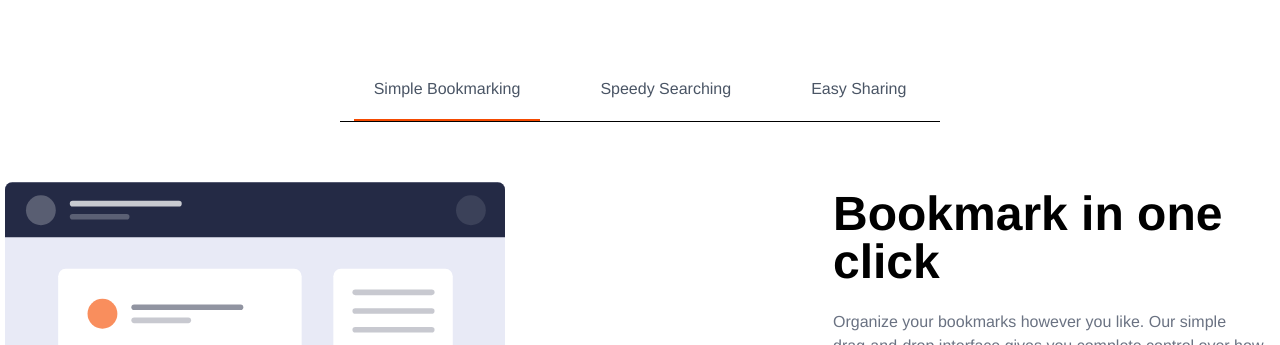
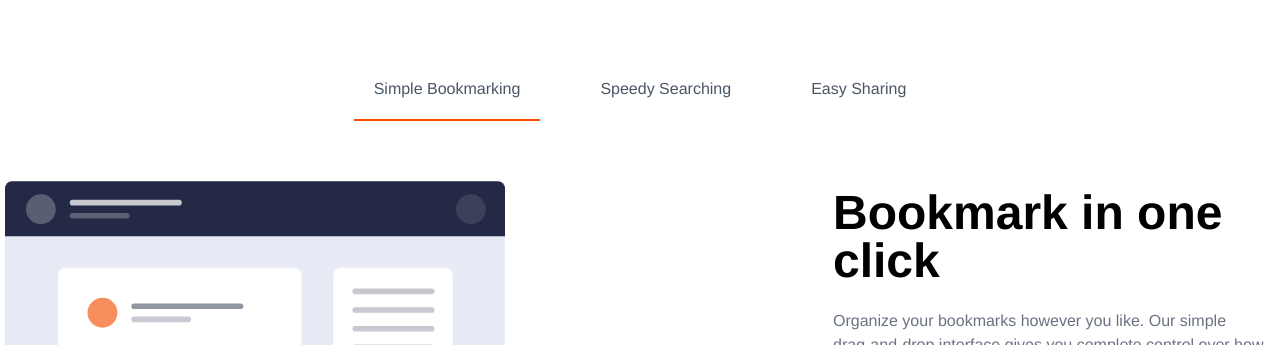
Before and after one commit to ameer-dev-A/book, a website built with Vite: page index.html in a window 1280 px wide. Shown: the part 755-1100 px from the top of the page. Built offline with nearby package versions, Linux system fonts and the light colour scheme.

Commit message:
Update index.html

```diff
--- a/index.html
+++ b/index.html
@@ -120,7 +120,7 @@
           <p id="tap" class="tap2"> Speedy Searching</p>
           <p id="tap" class="tap3"> Easy Sharing</p>
         </div>
-         <hr class="w-[600px] h-0.2 ml-auto mr-auto bg-gray-500">
+
 
        <div class="w-full h-[500px] md:h-[500px] flex flex-col md:flex-row  justify-center gap:20 md:gap-80 mt-15">
 
```
